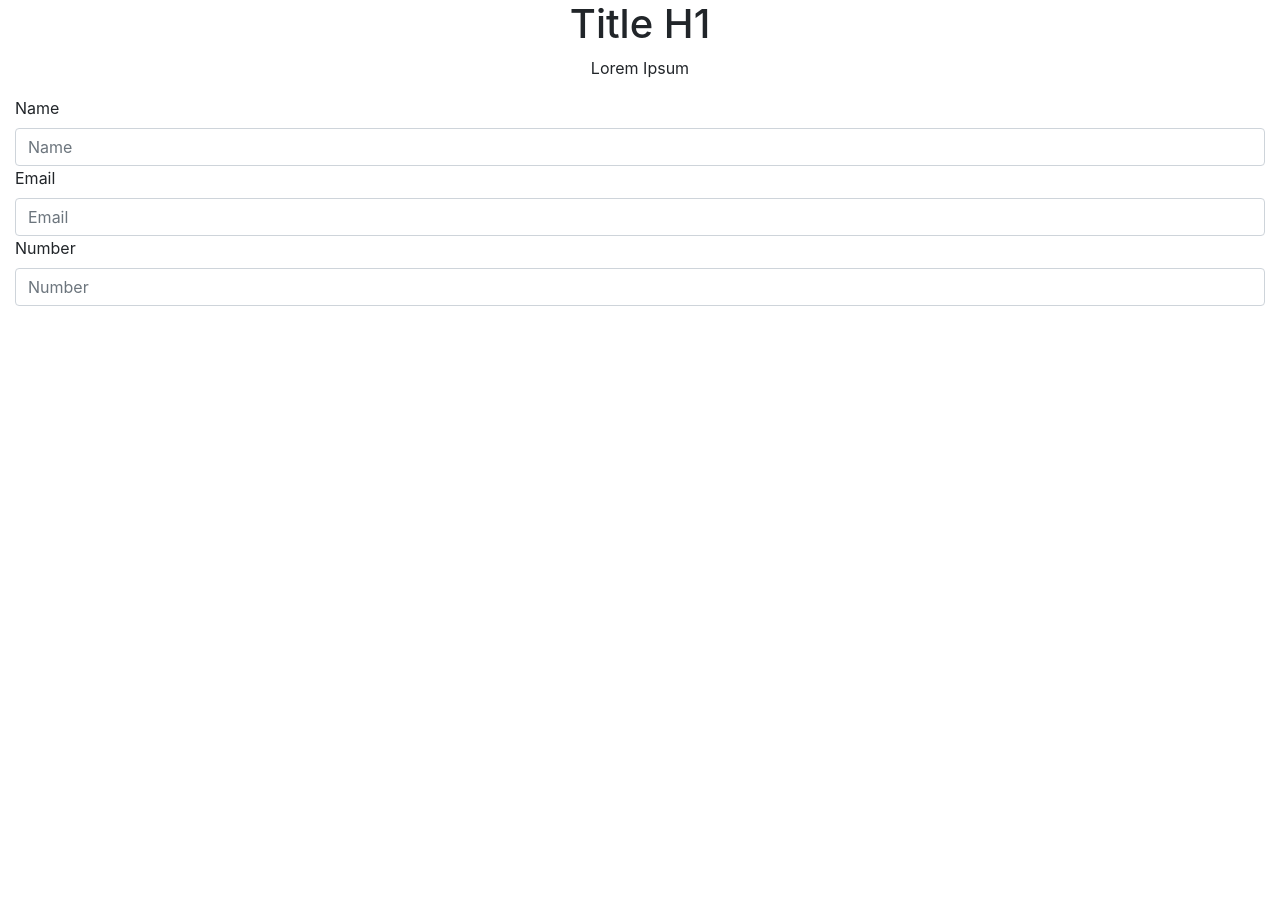
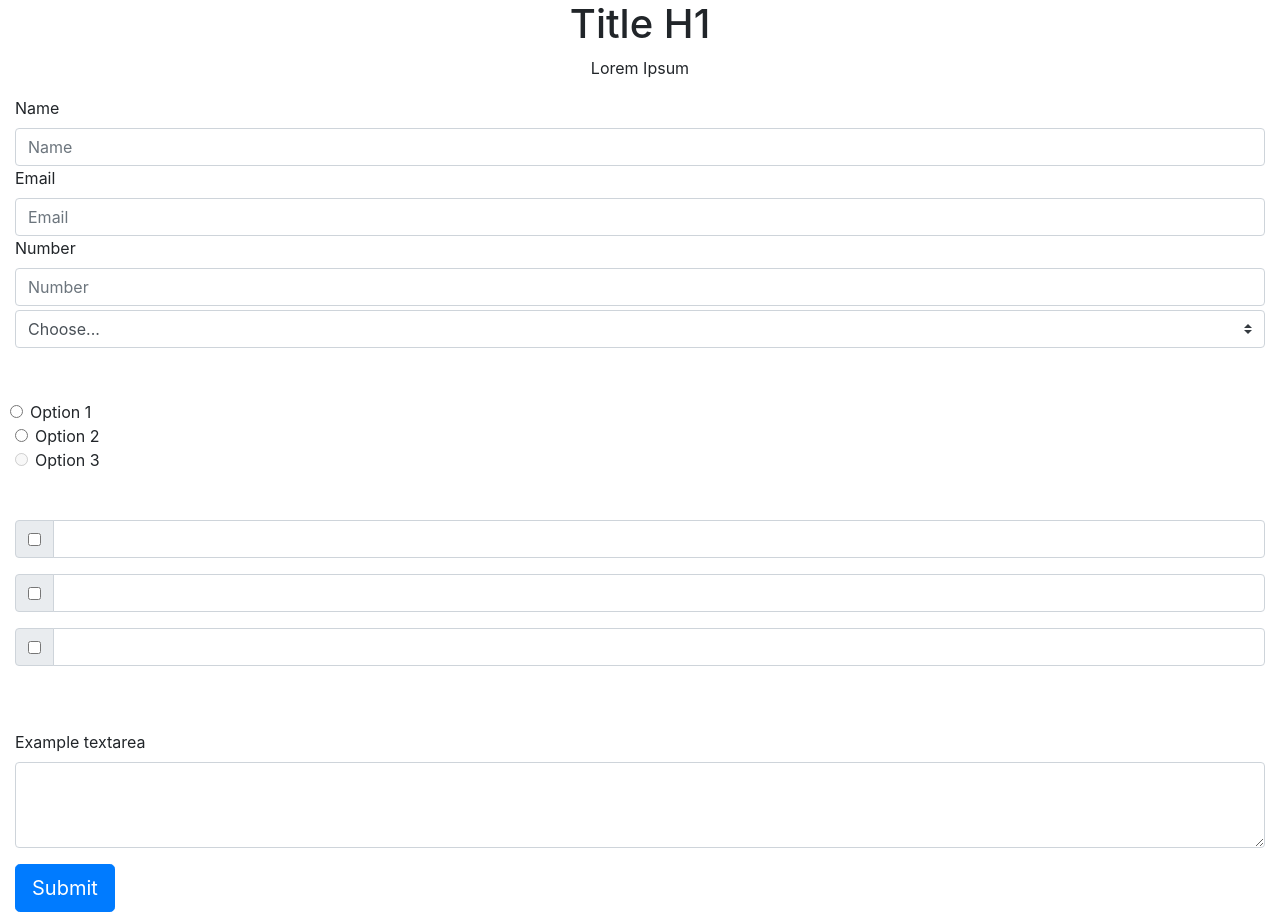
Before and after one commit to yigitm/microverse, a plain HTML site: page index.html in a window 1280 px wide. Before the commit the page ends 800 px from the top, so only its background shows below. Drawn offline with nearby package versions, Linux system fonts and the light colour scheme.

Commit message:
add button & text area

```diff
--- a/index.html
+++ b/index.html
@@ -29,7 +29,86 @@
     <label for="inputEmail4" id="number-label">Number</label>
     <input min=10 max=100 type="number" class="form-control" placeholder="Number" id="number" required>
   </div>
+  <div class="col">
+  <select class="custom-select my-1 mr-sm-2" id="dropdown">
+    <option selected>Choose...</option>
+    <option value="1">One</option>
+    <option value="2">Two</option>
+    <option value="3">Three</option>
+  </select>
+</div>
+<br></br>
+<div class="col">
+<div class="col">
+  <label class="form-check-label">
+    <input type="radio" class="form-check-input" name="optradio">Option 1
+  </label>
+</div>
+<div class="col form-check">
+  <label class="form-check-label">
+    <input type="radio" class="form-check-input" name="optradio">Option 2
+  </label>
+</div>
+<div class="col form-check disabled">
+  <label class="form-check-label">
+    <input type="radio" class="form-check-input" name="optradio" disabled>Option 3
+  </label>
+</div>
+</div>
+
+<br></br>
+
+
+<div class="col">
+
+<div class="input-group mb-3">
+  <div class="input-group-prepend">
+    <div class="input-group-text">
+      <input type="checkbox" aria-label="Checkbox for following text input">
+    </div>
+  </div>
+  <input type="text" class="form-control" aria-label="Text input with checkbox">
+</div>
+
+<div class="input-group mb-3">
+  <div class="input-group-prepend">
+    <div class="input-group-text">
+      <input type="checkbox" aria-label="Checkbox for following text input">
+    </div>
+  </div>
+  <input type="text" class="form-control" aria-label="Text input with checkbox">
+</div>
+
+<div class="input-group mb-3">
+  <div class="input-group-prepend">
+    <div class="input-group-text">
+      <input type="checkbox" aria-label="Checkbox for following text input">
+    </div>
+  </div>
+  <input type="text" class="form-control" aria-label="Text input with checkbox">
+</div>
+
+</div>
+
+<br></br>
+
+<div class="col">
+
+<div class="form-group">
+  <label for="exampleFormControlTextarea1">Example textarea</label>
+  <textarea class="form-control" id="exampleFormControlTextarea1" rows="3"></textarea>
+</div>
+
+<button type="button" class="btn btn-primary btn-lg" id="submit">Submit</button>
+
+</div>
+
 </form>
+
+
+
+
+
 
 
 
```
